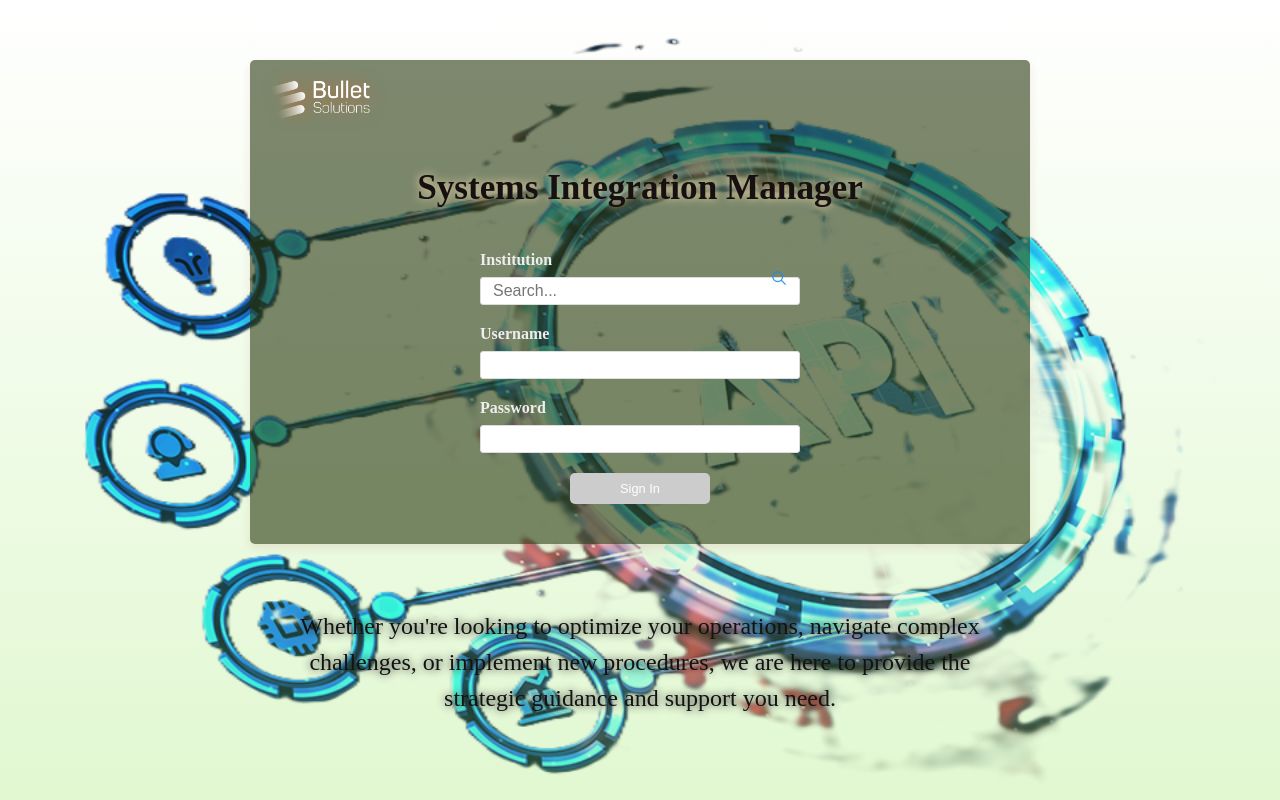
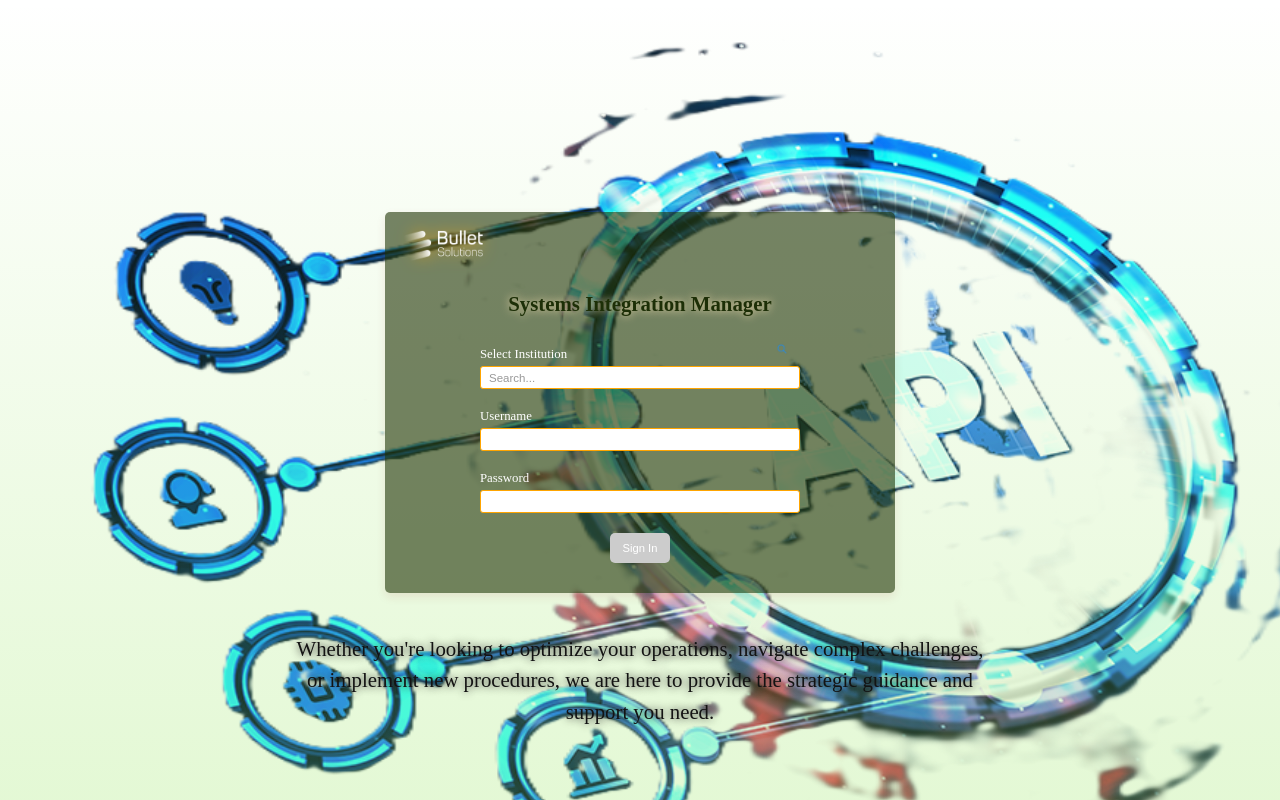
Before and after one commit to CsScripting/FRONT_END_SIM, an Angular app: page /login in a window 1280 px wide. Built offline with nearby package versions, Linux system fonts and the light colour scheme.

Commit message:
CompLogin_Html_Css_2

```diff
--- a/src/app/features/auth/login/login.html
+++ b/src/app/features/auth/login/login.html
@@ -7,9 +7,9 @@
 
     <!-- <h2>Select organization to sign in</h2> -->
     <div class="form-group search-group">
-      <label for="organization">Institution</label>
+      <label for="organization">Select Institution</label>
       <input type="text" id="organization" name="organization" [(ngModel)]="credentials.organization" placeholder="Search..." required>
-      <span class="search-icon"><img src="/assets/icons/search-icon.png" alt="Search" /></span> <!-- Add your search icon here, or use a font icon -->
+      <span class="search-icon"><img src="/assets/icons/search-icon.png" alt="Search" /></span>
     </div>
 
     <form (ngSubmit)="onLogin()">
--- a/src/app/features/auth/login/login.scss
+++ b/src/app/features/auth/login/login.scss
@@ -3,6 +3,7 @@
   justify-content: center;
   align-items: center;
   flex-direction: column;
+  padding-top: 10vh;
 
   min-height: 100vh;
   background-image: linear-gradient(rgba(4, 2, 2, 0), rgba(135, 226, 70, 0.25)),url('/assets/images/LoginImage_1.png');
@@ -17,13 +18,13 @@
 }
 
 .login-info {
-  margin-top: 40px;
+  margin-top: 20px;
   max-width: 700px;
   text-align: center;
 
   p {
     color: #131313;
-    font-size: 1.5em;
+    font-size: 1.3em;
     line-height: 1.5;
     text-shadow: 0px 0px 8px rgb(37, 36, 35);
   }
@@ -36,13 +37,14 @@
   /* left: calc(59% + 80px); */
   /* right: clamp(50px, 8%, 200px); */
   /* transform: translateY(-50%); */
-  background-color: rgba(40, 57, 16, 0.601);
-  padding: 40px;
-  padding-top: 100px;
+  background-color: rgba(31, 50, 4, 0.601);
+  padding: 5px;
+  padding-bottom: 30px;
+  padding-top: 50px;
   border-radius: 5px;
   box-shadow: 0 4px 10px rgba(155, 27, 27, 0.1);
   width: 100%;
-  max-width: 700px;
+  max-width: 500px;
   min-width: 300px; /* Fixed minimum width for the login card */
   text-align: center;
   /* margin-right: 8%; */ /* Controla a distância da borda direita */
@@ -50,27 +52,28 @@
   /* padding-top: 150px; */
 
   h1 {
-    color: #171010;
-    font-size: 2.2em;
-    margin-bottom: 60px;
+    color: #1d2f07;
+    font-size: 1.3em;
+    margin-bottom: 40px;
+    margin-top: 40px;
     line-height: .2;
     text-shadow: 0px 0px 8px rgb(240, 217, 174);
   }
 
   .app-header {
     position: absolute;
-    top: 20px;
-    left: 20px;
+    top: 18px;
+    left: 18px;
     display: flex;
     flex-direction: column;
     justify-content: center;
     align-items: center;
 
     .app-logo {
-      max-width: 100px; /* Adjust as needed */
+      max-width: 80px; /* Adjust as needed */
       height: auto;
       /* margin-bottom: 15px; */
-      filter: drop-shadow(0px 0px 8px rgba(246, 90, 24, 0.613));
+      filter: drop-shadow(0px 0px 8px orange);
     }
   }
 
@@ -91,19 +94,24 @@
 
     label {
       display: block;
-      margin-bottom: 8px;
-      color: #eee;
-      font-weight: bold;
+      margin-bottom: 4px;
+      color: white;
+      font-size: 0.8em;
     }
 
     input[type="text"],
     input[type="password"] {
       width: 100%;
-      padding: 4px 12px; /* Reduced vertical padding */
-      border: 1px solid #ddd;
+      padding: 3px 8px; /* Reduced vertical padding */
+      border: 1px solid orange;
       border-radius: 3px;
       box-sizing: border-box;
-      font-size: 1em;
+      font-size: 0.8em;
+
+      &::placeholder {
+        font-size: 0.9em;
+        color: #999;
+      }
 
       &:focus {
         outline: 1px solid #007bff;
@@ -114,7 +122,7 @@
     .search-icon {
       position: absolute;
       right: 12px;
-      top: 50%;
+      top: 7%;
       transform: translateY(-50%);
       display: flex;
       align-items: center;
@@ -122,27 +130,27 @@
       cursor: pointer;
 
       img {
-        width: 18px; /* Slightly reduced icon size */
-        height: 18px;
+        width: 12px;
+        height: 12px;
       }
     }
   }
 
   button[type="submit"] {
-    background-color: #007bff;
+    background-color: rgb(20, 174, 20);
     color: white;
-    padding: 8px 10px;
+    padding: 9px 12px;
     border: none;
     border-radius: 5px;
     cursor: pointer;
-    font-size: 0.8em;
-    width: 20%;
+    font-size: 0.7em;
+    width: 12%;
     display: block;
     margin: 20px auto 0;
     transition: background-color 0.3s ease;
 
     &:hover {
-      background-color: #0056b3;
+      background-color:rgb(34, 186, 34);
     }
 
     &:disabled {
--- a/src/index.html
+++ b/src/index.html
@@ -2,7 +2,7 @@
 <html lang="en">
 <head>
   <meta charset="utf-8">
-  <title>SimFrontend</title>
+  <title>Bullet.SIM</title>
   <base href="/">
   <meta name="viewport" content="width=device-width, initial-scale=1">
   <link rel="icon" type="image/x-icon" href="favicon.ico">
```
